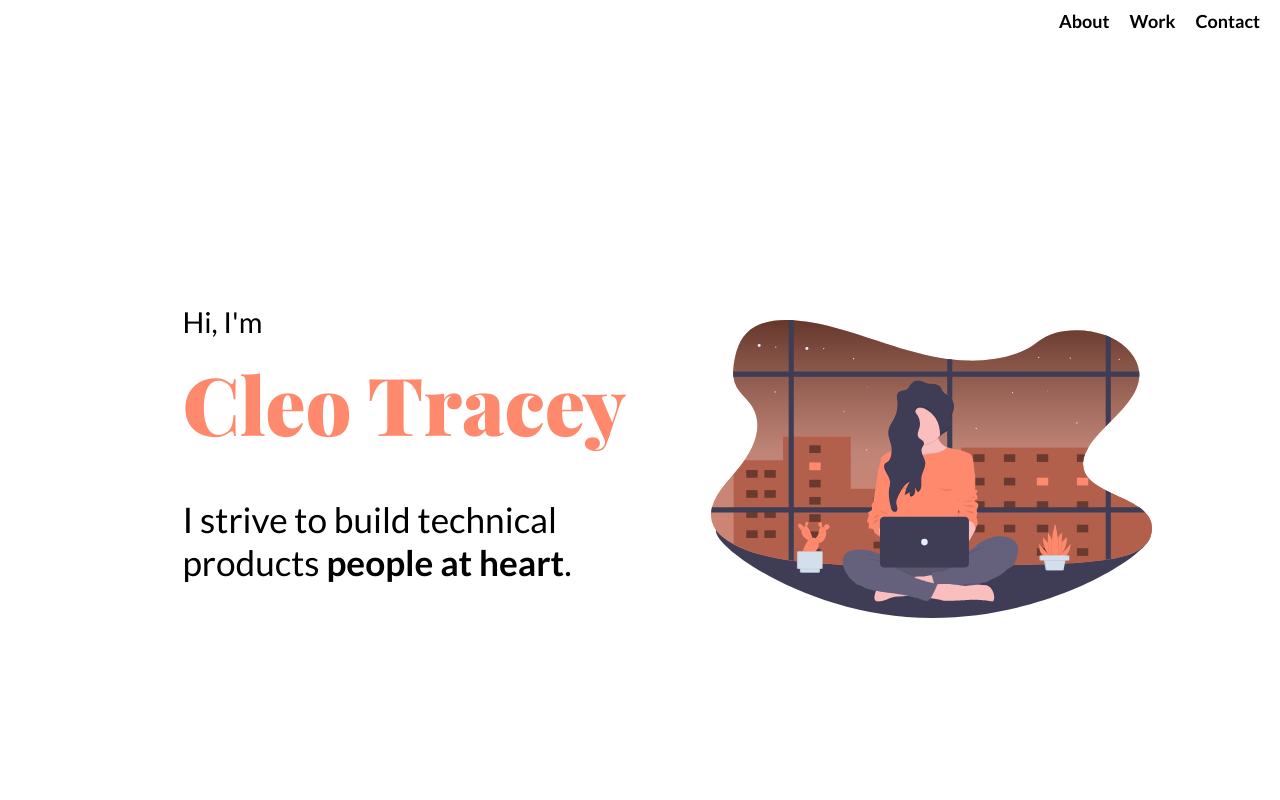
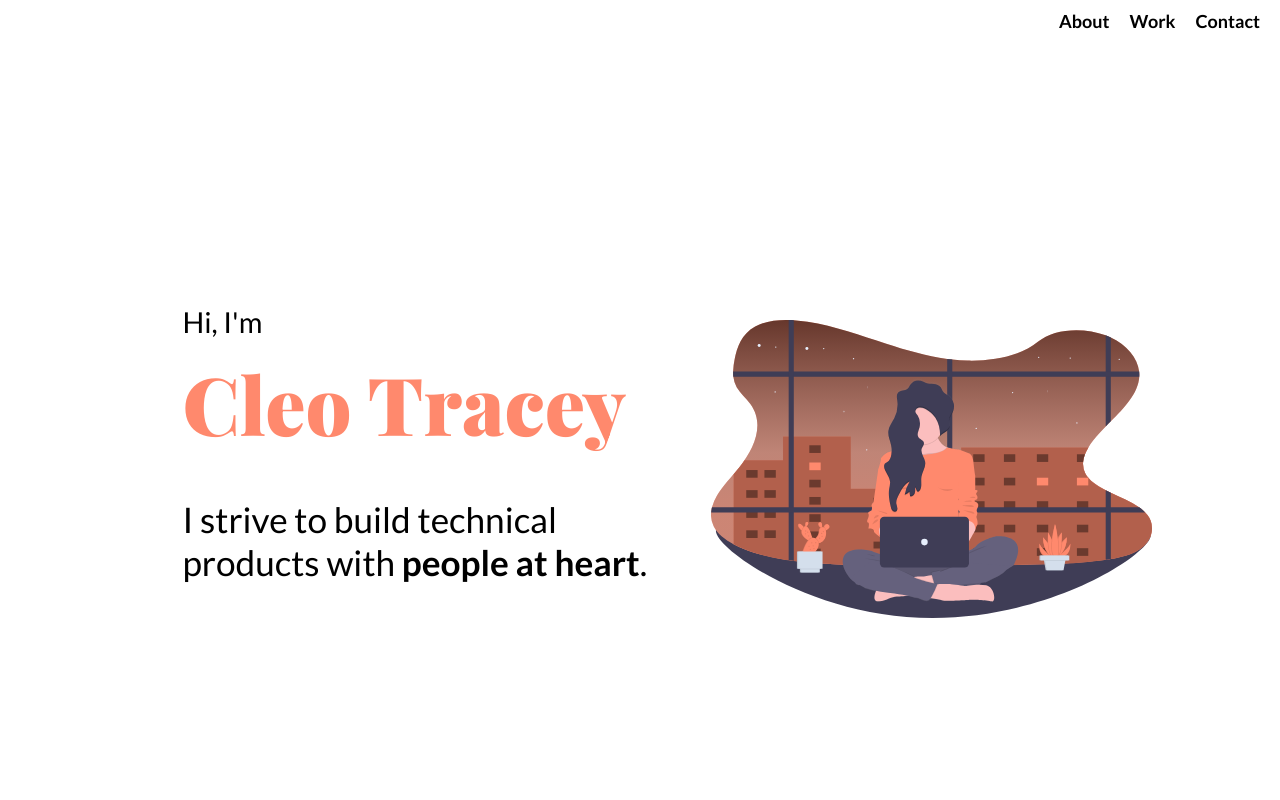
Before and after one commit to cleotracey/cleotracey.github.io, a plain HTML site: page index.html in a window 1280 px wide. Shown: the top 800 px of the page. Drawn offline with nearby package versions, Linux system fonts and the light colour scheme; a script that the page names is missing.

Commit message:
description update

```diff
--- a/index.html
+++ b/index.html
@@ -43,7 +43,7 @@ Hi, I'm
   </div>
   <div class="m-sub-title-text-landing">
   <br>
-  <span>I strive to build technical products <b>people at heart</b>.
+  <span>I strive to build technical products with <b>people at heart</b>.
 </span>
   </div>
 </div>
```
